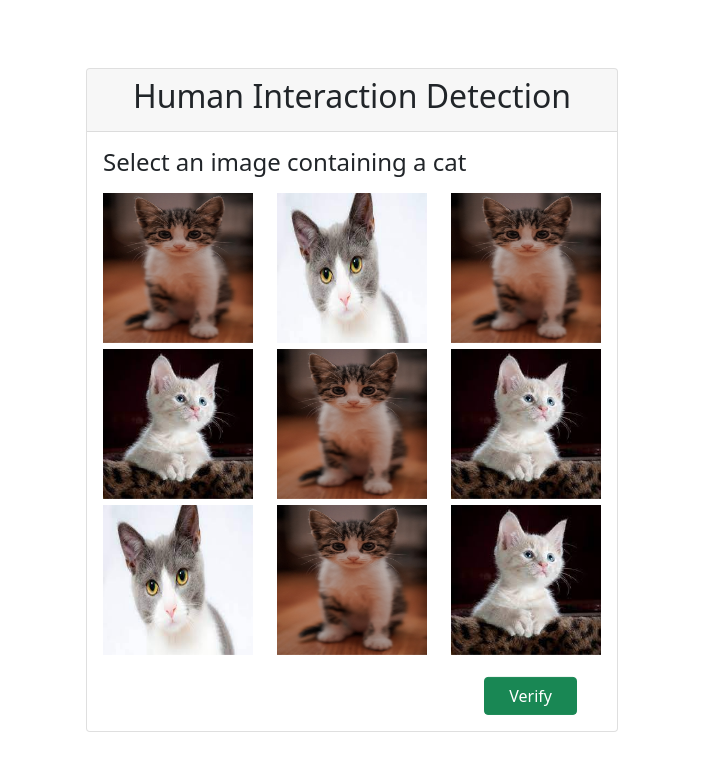
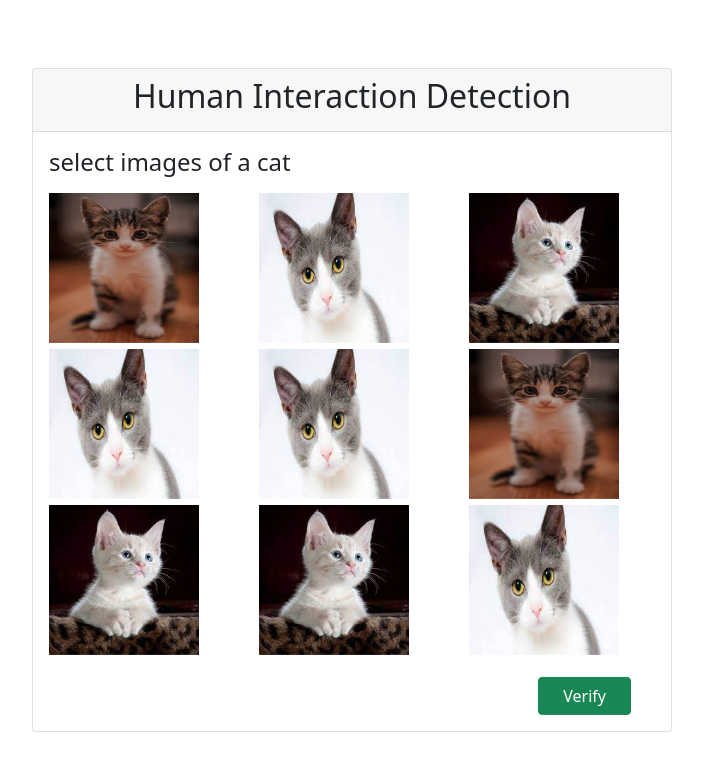
Before and after one commit to Ramzi-dev611/captcha_system, a Next.js app: page / in a window 1280 px wide. Shown: the top 770 px of the page, without its empty margins (288-991 px from the left). Built offline with nearby package versions, Linux system fonts and the light colour scheme.

Commit message:
first endpoint in the api for fetching images statically and fixing the rendering functionality

```diff
--- a/next.config.js
+++ b/next.config.js
@@ -1,6 +1,9 @@
 /** @type {import('next').NextConfig} */
 const nextConfig = {
   reactStrictMode: true,
+  images: {
+    domains: ['localhost'],
+  },
 }
 
 module.exports = nextConfig
--- /dev/null
+++ b/pages/api/challenges.ts
@@ -0,0 +1,25 @@
+import type { NextApiRequest, NextApiResponse } from 'next'
+
+export type ChallengesResponseData = {
+    id: string,
+    statement: string,
+    path: string[],
+}
+
+export default function handle (req: NextApiRequest, res: NextApiResponse) {
+    const reponseData: ChallengesResponseData = {
+        id: '54qsdjlkhfgfgkjh',
+        statement: "select images of a cat",
+        path: ['http://localhost:3000/images/cat2.jpg',
+            'http://localhost:3000/images/cat3.jpg',
+            'http://localhost:3000/images/cat.jpg',
+            'http://localhost:3000/images/cat3.jpg',
+            'http://localhost:3000/images/cat3.jpg',
+            'http://localhost:3000/images/cat2.jpg',
+            'http://localhost:3000/images/cat.jpg',
+            'http://localhost:3000/images/cat.jpg',
+            'http://localhost:3000/images/cat3.jpg',
+        ]
+    }
+    res.status(200).json(reponseData)
+}
--- a/pages/index.tsx
+++ b/pages/index.tsx
@@ -1,16 +1,45 @@
 import type { NextPage, GetServerSideProps } from 'next'
 import Image from 'next/image'
+import React, { useState } from 'react'
 import challengeStyles from '../styles/Home.module.css'
+import type { ChallengesResponseData } from './api/challenges'
 
-const Home: NextPage = () => {
+interface ChallengesInterface {
+  path : string[]
+  response: ChallengesResponseData
+}
+
+const Home: NextPage<ChallengesInterface> = ({ response }: {response: ChallengesResponseData}) => {
+  const [imagesToggleState, setImagesToggleState] = useState([0,0,0,0,0,0,0,0,0]);
+
+  const sendResponse = (event: React.MouseEvent<HTMLButtonElement>) => {
+    event.preventDefault();
+    // console.log(props.challenges)
+    console.log("response sent");
+  }
+
+  const toggleImage = (event: React.MouseEvent<HTMLDivElement>) => {
+
+  }
+
+  const { statement, path } = response;
   return (
     <div className={`${challengeStyles.challengeContainer}`+' card'}>
       <div className="card-header">
         <h2 className='text-center'>Human Interaction Detection</h2>
       </div>
       <div className="card-body">
-          <h4 className="card-title mb-3">Select an image containing a cat</h4>
+        <h4 className="card-title mb-3">{ statement }</h4>
         <div className="row">
+          { path.map((element, index) =>
+           { return (
+             <div className={challengeStyles.SelectableElement+" col-4"} key={index}>
+            <Image src={element} width='150px' height='150px' alt={statement}/>
+          </div>
+           )})
+        }
+        </div>
+        {/* <div className="row">
           <div className={challengeStyles.SelectableElement+" col"}>
             <Image src='/images/cat2.jpg' width='150px' height='150px' alt='cat image'/>
           </div>
@@ -42,10 +71,10 @@ const Home: NextPage = () => {
           <div className={challengeStyles.SelectableElement+" col"}>
             <Image src='/images/cat.jpg' width='150px' height='150px' alt='cat image'/>
           </div>
-          </div>
+        </div> */}
         <div className='mt-3 '>
           <div className='d-flex justify-content-end mx-4'>
-              <button className='btn btn-success px-4'>Verify</button>
+            <button onClick={sendResponse} className='btn btn-success px-4'>Verify</button>
           </div>
         </div>
       </div>
@@ -54,9 +83,10 @@ const Home: NextPage = () => {
 }
 
 export const getServerSideProps: GetServerSideProps = async (constext) => {
+  const response: ChallengesResponseData = await (await fetch('http://localhost:3000/api/challenges')).json()
   return {
     props: {
-
+      response
     }
   }
 }
```
Lines whose indentation alone changed are shown as unchanged.
